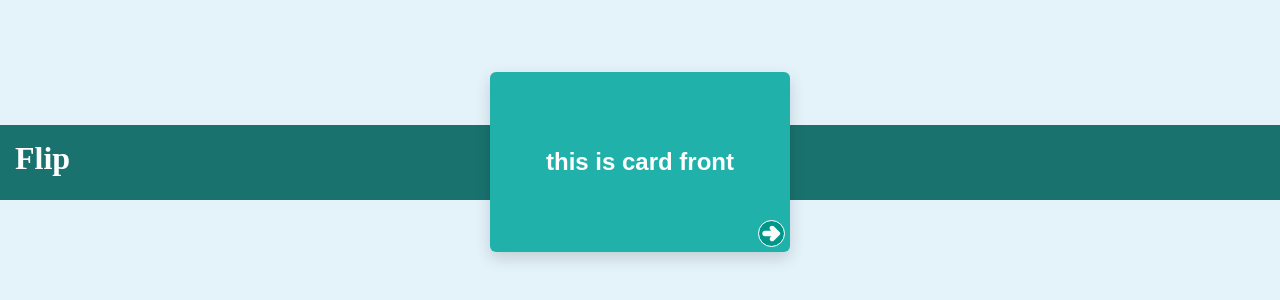
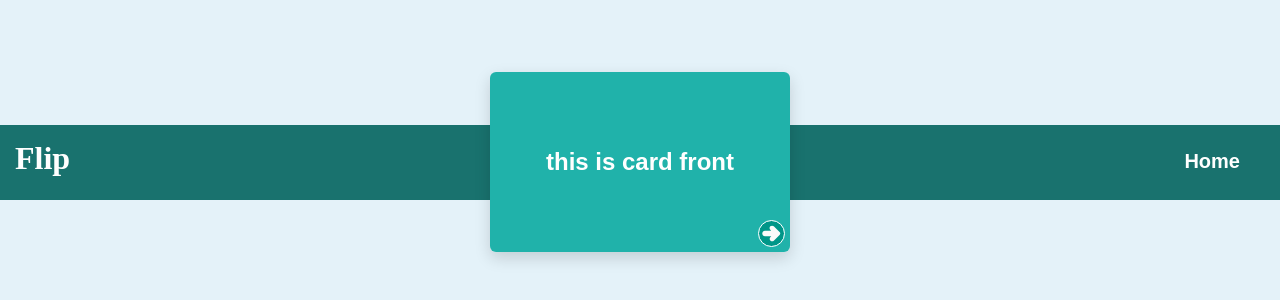
Before and after one commit to Soupysoyuz33/flip-cards-angular, an Angular app: page / in a window 1280 px wide. Shown: the part 238-538 px from the top of the page. Built offline with nearby package versions, Linux system fonts and the light colour scheme; a web font is replaced by a local one.

Commit message:
Added home shell

```diff
--- a/src/app/navbar/navbar.component.css
+++ b/src/app/navbar/navbar.component.css
@@ -1,7 +1,15 @@
-h1 {
+.title {
   font-family: 'Big Shoulders Stencil Text', cursive;
   color: #fff;
   position: relative;
   padding-top: 15px;
   padding-left: 15px;
 }
+
+.home {
+  color: #fff;
+  font-size: 20px;
+  position: absolute;
+  right: 40px;
+  top: 25px;
+}
--- a/src/app/navbar/navbar.component.html
+++ b/src/app/navbar/navbar.component.html
@@ -1,2 +1,3 @@
 <link href="https://fonts.googleapis.com/css2?family=Big+Shoulders+Stencil+Text:wght@800&display=swap" rel="stylesheet">
-<h1>Flip</h1>
+<h1 class="title">Flip</h1>
+<h1 class="home">Home</h1>
```
